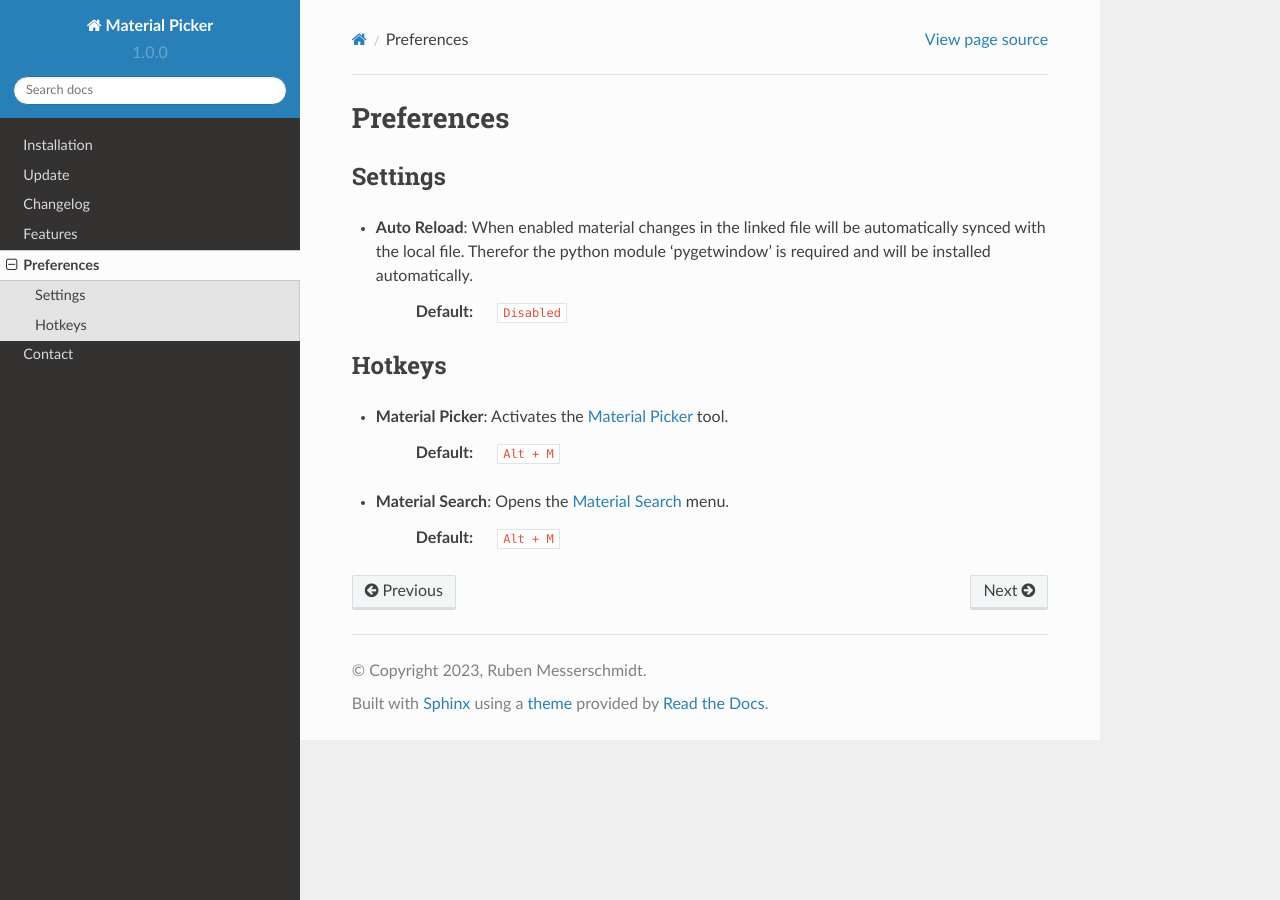
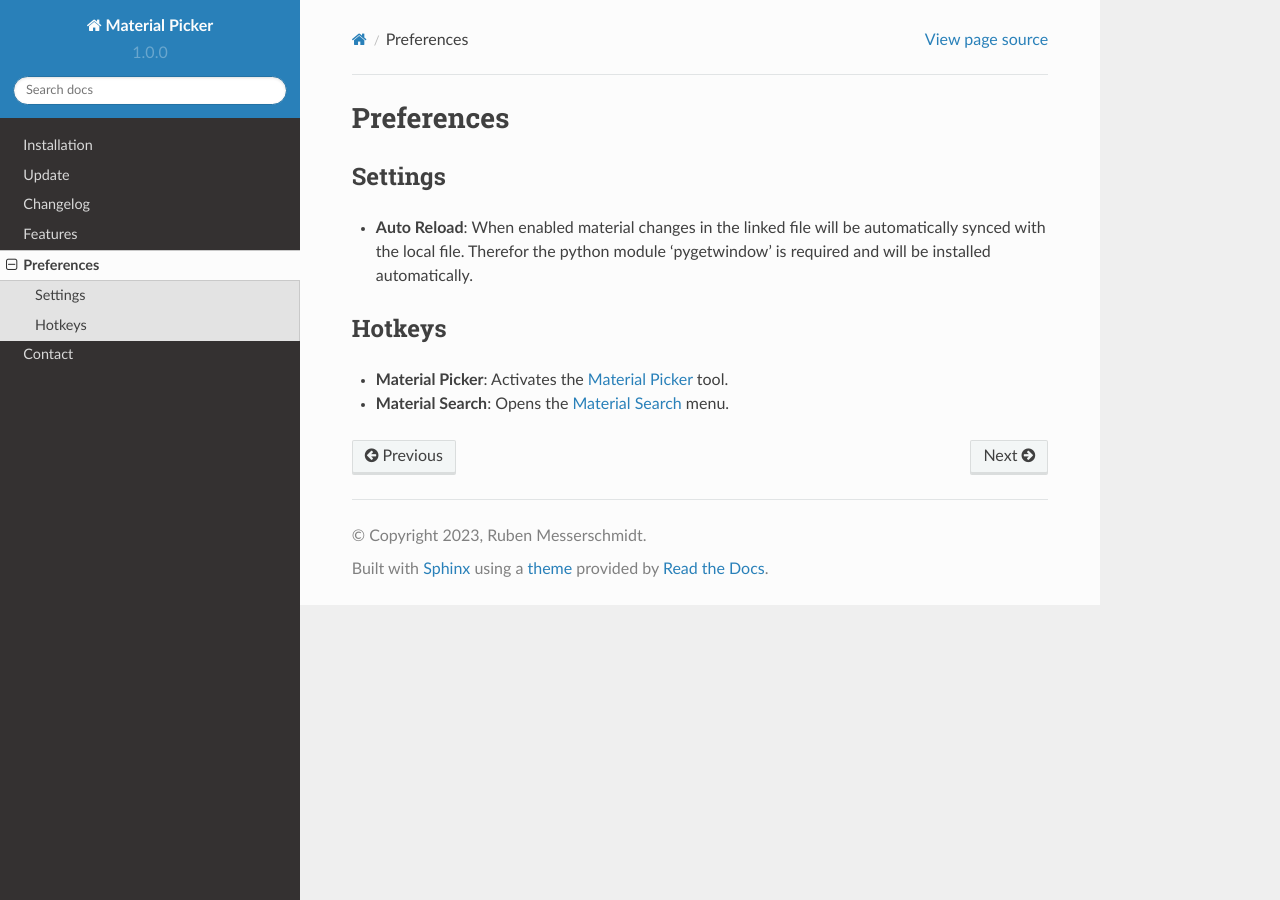
Before and after one commit to rubenmesserschmidt/Material-Picker_docs, a Sphinx documentation site: the page built from docs/source/preferences.rst, in a window 1280 px wide. Built offline with Sphinx 7.4.7 and the Read the Docs theme 2.0.0, drawn with Linux system fonts in a browser that asks for light colours.

Commit message:
update 1.2.0

```diff
--- a/docs/source/preferences.rst
+++ b/docs/source/preferences.rst
@@ -8,17 +8,9 @@ Settings
 
 * **Auto Reload**: When enabled material changes in the linked file will be automatically synced with the local file. Therefor the python module 'pygetwindow' is required and will be installed automatically.
 
-   :Default: ``Disabled``
-
-
 *******
 Hotkeys
 *******
 
 * **Material Picker**: Activates the :ref:`Material Picker <Material Picker Feature>` tool.
-
-   :Default: ``Alt + M``
-
 * **Material Search**: Opens the :ref:`Material Search` menu.
-
-   :Default: ``Alt + M``
```
